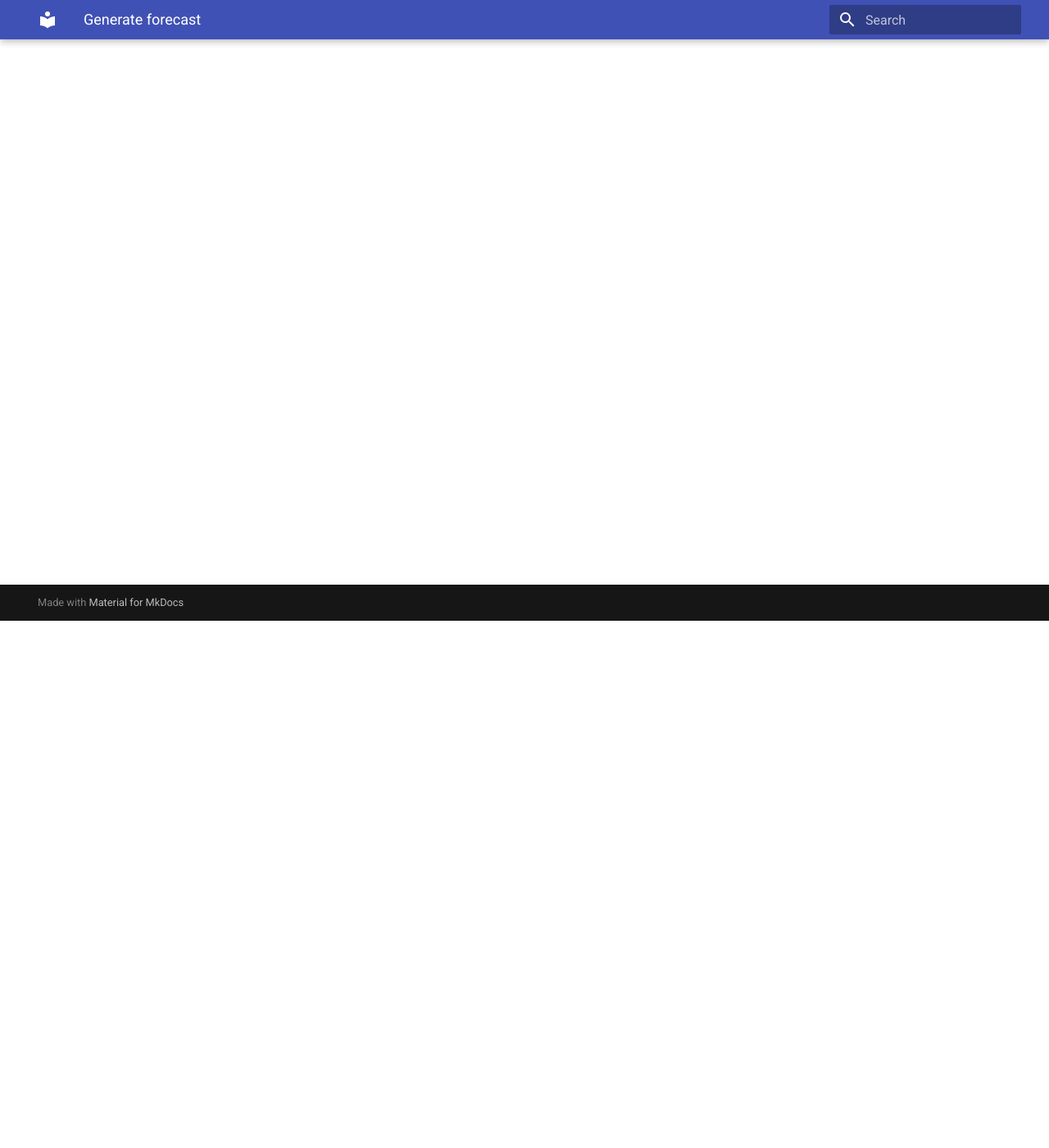
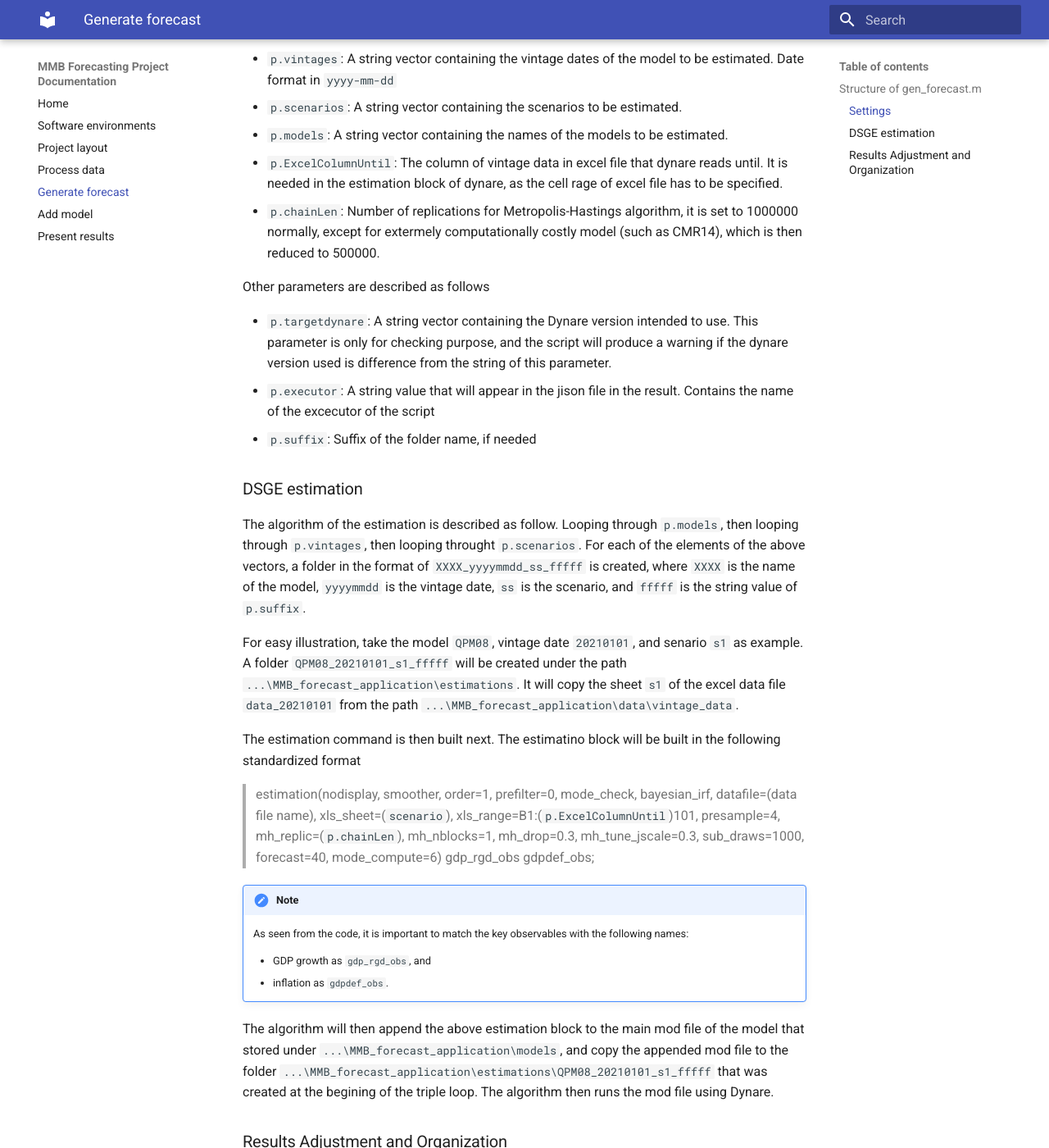
Before and after one commit to zsun9/mmbforecastdoc, an MkDocs documentation site: the page built from docs/forecast.md, in a window 1280 px wide and 1400 px high, scrolled down 643 px. Shown: the whole window at 82% size. Built offline with MkDocs 1.6.1 and Material for MkDocs 9.7.7, drawn with Linux system fonts in a browser that asks for light colours; some of the changed text lies outside the part shown.

Commit message:
Forecast generation

```diff
--- a/docs/forecast.md
+++ b/docs/forecast.md
@@ -1 +1,60 @@
 # Forecast generation
+
+Forecast generation is done by the script `gen_forecast.m`. Beofre starting the forecast generation, please make sure that
+
+- observables and the respective raw data is generated according to the section `Process data`
+- Model mod file is added and modified according to section `Add model`
+
+## Structure of `gen_forecast.m`
+
+The script contains the following sections
+
+- settings
+- DSGE estimation
+- Result organization
+
+
+### Settings
+All changes of parameters should be made in the section `settings`. The important parameters that needs to be checked everytime are as follows
+
+- `p.vintages`: A string vector containing the vintage dates of the model to be estimated. Date format in `yyyy-mm-dd`
+- `p.scenarios`: A string vector containing the scenarios to be estimated.
+- `p.models`:  A string vector containing the names of the models to be estimated.
+- `p.ExcelColumnUntil`: The column of vintage data in excel file that dynare reads until. It is needed in the estimation block of dynare, as the cell rage of excel file has to be specified.
+- `p.chainLen`: Number of replications for Metropolis-Hastings algorithm, it is set to 1000000 normally, except for extermely computationally costly model (such as CMR14), which is then reduced to 500000.
+
+
+ Other parameters are described as follows
+
+- `p.targetdynare`: A string vector containing the Dynare version intended to use. This parameter is only for checking purpose, and the script will produce a warning if the dynare version used is difference from the string of this parameter.
+- `p.executor`: A string value that will appear in the jison file in the result. Contains the name of the excecutor of the script
+- `p.suffix`: Suffix of the folder name, if needed
+
+
+### DSGE estimation
+
+The algorithm of the estimation is described as follow. Looping through `p.models`, then looping through `p.vintages`, then looping throught `p.scenarios`. For each of the elements of the above vectors, a folder in the format of `XXXX_yyyymmdd_ss_fffff` is created, where `XXXX` is the name of the model, `yyyymmdd` is the vintage date, `ss` is the scenario, and `fffff` is the string value of `p.suffix`.
+
+For easy illustration, take the model `QPM08`, vintage date `20210101`, and senario `s1` as example. A folder `QPM08_20210101_s1_fffff` will be created under the path `...\MMB_forecast_application\estimations`. It will copy the sheet `s1` of the excel data file `data_20210101` from the path `...\MMB_forecast_application\data\vintage_data`.
+
+The estimation command is then built next. The estimatino block will be built in the following standardized format
+>estimation(nodisplay, smoother, order=1, prefilter=0, mode_check, bayesian_irf, datafile=(data file name), xls_sheet=(`scenario`), xls_range=B1:(`p.ExcelColumnUntil`)101, presample=4, mh_replic=(`p.chainLen`), mh_nblocks=1, mh_drop=0.3, mh_tune_jscale=0.3, sub_draws=1000, forecast=40, mode_compute=6) gdp_rgd_obs gdpdef_obs;
+
+!!!note
+    As seen from the code, it is important to match the key observables with the following names:
+
+    - GDP growth as `gdp_rgd_obs`, and
+    - inflation as `gdpdef_obs`.
+
+The algorithm will then append the above estimation block to the main mod file of the model that stored under `...\MMB_forecast_application\models`, and copy the appended mod file to the folder `...\MMB_forecast_application\estimations\QPM08_20210101_s1_fffff` that was created at the begining of the triple loop. The algorithm then runs the mod file using Dynare.
+
+### Results Adjustment and Organization
+
+Note that the MCMC draws will be deleted by the algorithm due to their enormous size. Note that some forecast results has to be adjusted depending on the model of interest (the adjustment is made under the block ` % save GDP forecasts (start from the last in-sample obs)` in the MATLAB script).
+
+!!!Example
+    For models that uses demeanded inflation as observable, the inflation forecast generated will also be demeaned. As a result, the MATLAB script has to be modified such that mean of the inflation has to be added back to the inflation forecast of the model. One potential way to do so is to compare the first observation of the inflation (actual data) with another model that uses non-demeaned inflation, and add the difference back to the whole forecast series.
+
+
+
+Results will then be stored in a `.json` file in the folder. The `.json` file contains the series of forecasting values, model name, scenario, vintage date, and other informations (that are of less important).
```
